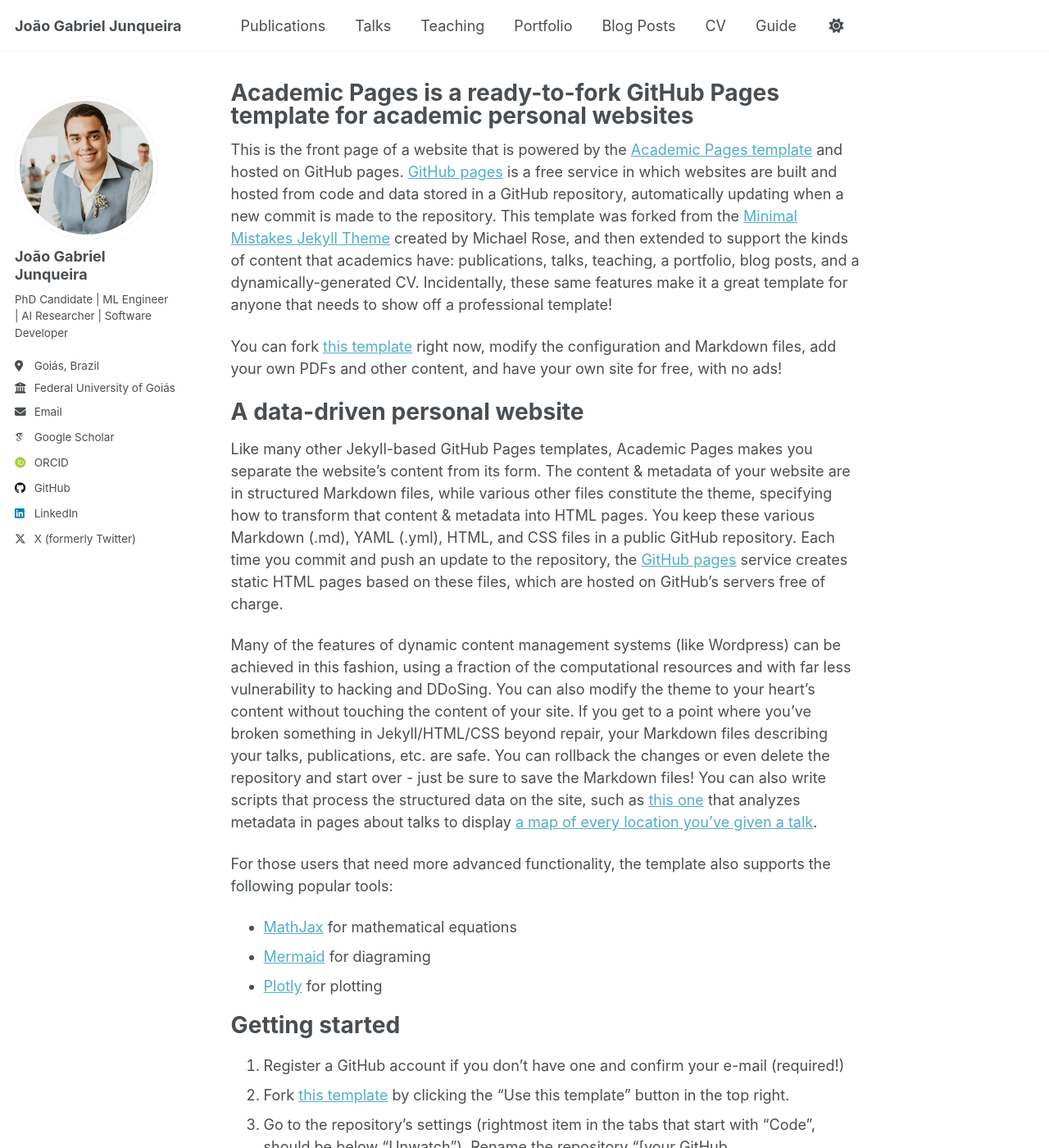
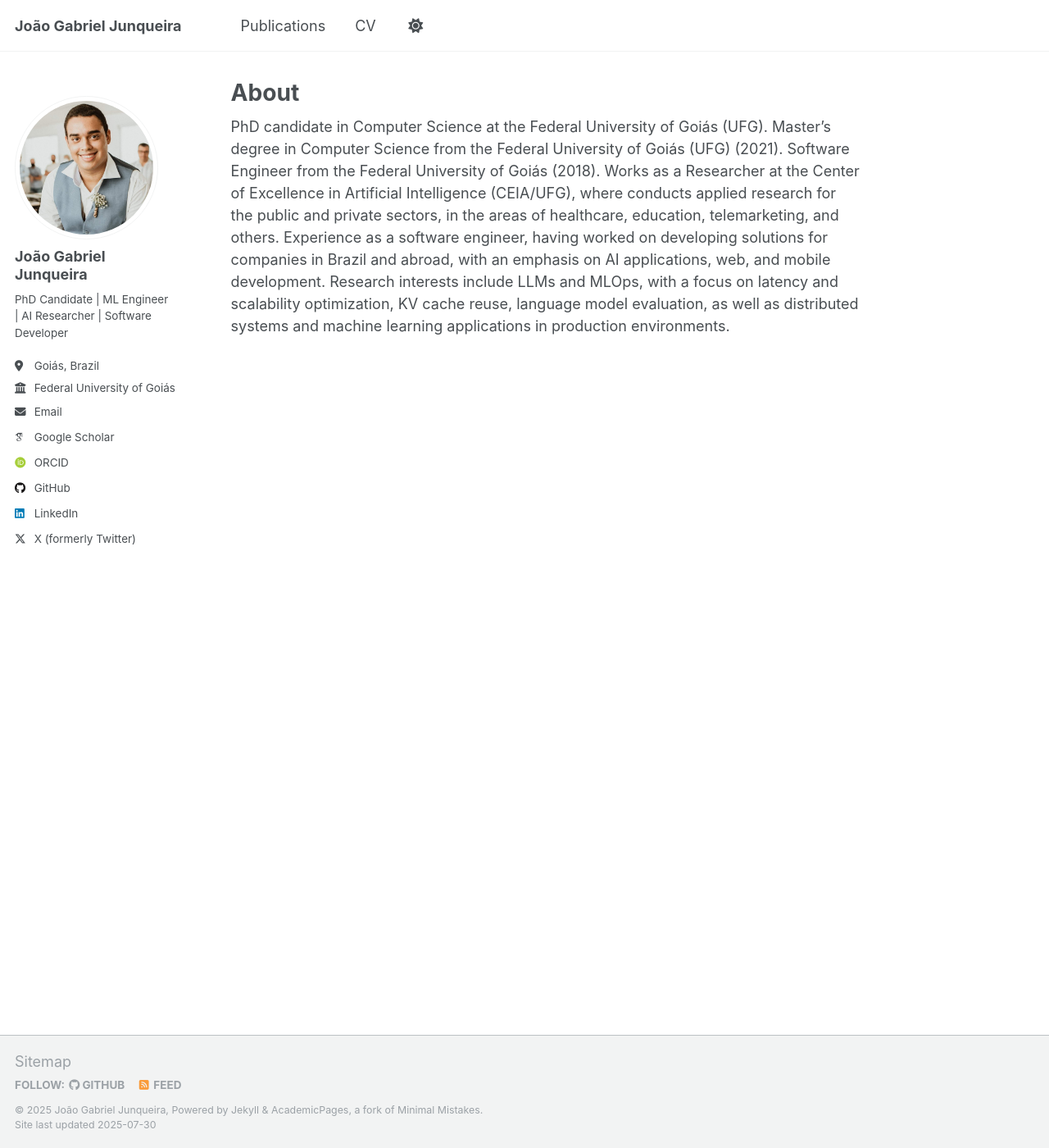
Before and after one commit to joaogabrieljunq/joaogabrieljunq.github.io, a Jekyll site: the page built from _pages/about.md, in a window 1280 px wide and 1400 px high. Shown: the whole window at 82% size. Built offline with Jekyll 4.4.1, drawn with Linux system fonts in a browser that asks for light colours; some web fonts are replaced; a script that is not in the unit is left out; some of the changed text lies outside the part shown.

Commit message:
upload about section

```diff
--- a/_config.yml
+++ b/_config.yml
@@ -13,7 +13,7 @@ title                    : "João Gabriel Junqueira"
 title_separator          : "-"
 name                     : &name "João Gabriel Junqueira"
 description              : &description "personal description"
-url                      : https://academicpages.github.io # the base hostname & protocol for your site e.g. "https://[your GitHub username].github.io" or if you already have some other page hosted on Github then use "https://[your GitHub username].github.io/[Your Repo Name]"
+url                      : https://joaogabrieljunq.github.io # the base hostname & protocol for your site e.g. "https://[your GitHub username].github.io" or if you already have some other page hosted on Github then use "https://[your GitHub username].github.io/[Your Repo Name]"
 baseurl                  : "" # the subpath of your site, e.g. "/blog"
 repository               : "academicpages/academicpages.github.io"
 
@@ -46,7 +46,7 @@ author:
   bitbucket        : # Username - Update with your username on the site
   codepen          : # Username
   dribbble         : # Username
-  github           : "academicpages"
+  github           : "joaogabrieljunq"
   kaggle           : # Username
   stackoverflow    : # User number or user number and name (i.e., use "1" or "1/jeff-atwood")
 
--- a/_data/navigation.yml
+++ b/_data/navigation.yml
@@ -11,23 +11,20 @@ main:
   - title: "Publications"
     url: /publications/
 
-  - title: "Talks"
-    url: /talks/
+ # - title: "Talks"
+  #  url: /talks/
 
-  - title: "Teaching"
-    url: /teaching/
+#  - title: "Teaching"
+#    url: /teaching/
 
-  - title: "Portfolio"
-    url: /portfolio/
+ # - title: "Portfolio"
+ #   url: /portfolio/
 
-  - title: "Blog Posts"
-    url: /year-archive/
+ # - title: "Blog Posts"
+ #   url: /year-archive/
 
   - title: "CV"
     url: /cv/
 
   # - title: "CV"
   #   url: /cv-json/
-
-  - title: "Guide"
-    url: /markdown/
--- a/_pages/about.md
+++ b/_pages/about.md
@@ -1,45 +1,10 @@
 ---
 permalink: /
-title: "Academic Pages is a ready-to-fork GitHub Pages template for academic personal websites"
+title: "About"
 author_profile: true
 redirect_from:
   - /about/
   - /about.html
 ---
 
-This is the front page of a website that is powered by the [Academic Pages template](https://github.com/academicpages/academicpages.github.io) and hosted on GitHub pages. [GitHub pages](https://pages.github.com) is a free service in which websites are built and hosted from code and data stored in a GitHub repository, automatically updating when a new commit is made to the repository. This template was forked from the [Minimal Mistakes Jekyll Theme](https://mmistakes.github.io/minimal-mistakes/) created by Michael Rose, and then extended to support the kinds of content that academics have: publications, talks, teaching, a portfolio, blog posts, and a dynamically-generated CV. Incidentally, these same features make it a great template for anyone that needs to show off a professional template!
-
- You can fork [this template](https://github.com/academicpages/academicpages.github.io) right now, modify the configuration and Markdown files, add your own PDFs and other content, and have your own site for free, with no ads!
-
-A data-driven personal website
-======
-Like many other Jekyll-based GitHub Pages templates, Academic Pages makes you separate the website's content from its form. The content & metadata of your website are in structured Markdown files, while various other files constitute the theme, specifying how to transform that content & metadata into HTML pages. You keep these various Markdown (.md), YAML (.yml), HTML, and CSS files in a public GitHub repository. Each time you commit and push an update to the repository, the [GitHub pages](https://pages.github.com/) service creates static HTML pages based on these files, which are hosted on GitHub's servers free of charge.
-
-Many of the features of dynamic content management systems (like Wordpress) can be achieved in this fashion, using a fraction of the computational resources and with far less vulnerability to hacking and DDoSing. You can also modify the theme to your heart's content without touching the content of your site. If you get to a point where you've broken something in Jekyll/HTML/CSS beyond repair, your Markdown files describing your talks, publications, etc. are safe. You can rollback the changes or even delete the repository and start over - just be sure to save the Markdown files! You can also write scripts that process the structured data on the site, such as [this one](https://github.com/academicpages/academicpages.github.io/blob/master/talkmap.ipynb) that analyzes metadata in pages about talks to display [a map of every location you've given a talk](https://academicpages.github.io/talkmap.html).
-
-For those users that need more advanced functionality, the template also supports the following popular tools:
-- [MathJax](https://www.mathjax.org/) for mathematical equations
-- [Mermaid](https://mermaid.js.org/) for diagraming
-- [Plotly](https://plotly.com/javascript/) for plotting
-
-Getting started
-======
-1. Register a GitHub account if you don't have one and confirm your e-mail (required!)
-1. Fork [this template](https://github.com/academicpages/academicpages.github.io) by clicking the "Use this template" button in the top right.
-1. Go to the repository's settings (rightmost item in the tabs that start with "Code", should be below "Unwatch"). Rename the repository "[your GitHub username].github.io", which will also be your website's URL.
-1. Set site-wide configuration and create content & metadata (see below -- also see [this set of diffs](http://archive.is/3TPas) showing what files were changed to set up [an example site](https://getorg-testacct.github.io) for a user with the username "getorg-testacct")
-1. Upload any files (like PDFs, .zip files, etc.) to the files/ directory. They will appear at https://[your GitHub username].github.io/files/example.pdf.
-1. Check status by going to the repository settings, in the "GitHub pages" section
-
-Site-wide configuration
-------
-The main configuration file for the site is in the base directory in [_config.yml](https://github.com/academicpages/academicpages.github.io/blob/master/_config.yml), which defines the content in the sidebars and other site-wide features. You will need to replace the default variables with ones about yourself and your site's github repository. The configuration file for the top menu is in [_data/navigation.yml](https://github.com/academicpages/academicpages.github.io/blob/master/_data/navigation.yml). For example, if you don't have a portfolio or blog posts, you can remove those items from that navigation.yml file to remove them from the header.
-
-Create content & metadata
-------
-For site content, there is one Markdown file for each type of content, which are stored in directories like _publications, _talks, _posts, _teaching, or _pages. For example, each talk is a Markdown file in the [_talks directory](https://github.com/academicpages/academicpages.github.io/tree/master/_talks). At the top of each Markdown file is structured data in YAML about the talk, which the theme will parse to do lots of cool stuff. The same structured data about a talk is used to generate the list of talks on the [Talks page](https://academicpages.github.io/talks), each [individual page](https://academicpages.github.io/talks/2012-03-01-talk-1) for specific talks, the talks section for the [CV page](https://academicpages.github.io/cv), and the [map of places you've given a talk](https://academicpages.github.io/talkmap.html) (if you run this [python file](https://github.com/academicpages/academicpages.github.io/blob/master/talkmap.py) or [Jupyter notebook](https://github.com/academicpages/academicpages.github.io/blob/master/talkmap.ipynb), which creates the HTML for the map based on the contents of the _talks directory).
-
-**Markdown generator**
-
-The repository includes [a set of Jupyter notebooks](https://github.com/academicpages/academicpages.github.io/tree/master/markdown_generator
-) that converts a CSV containing structured data about talks or presentations into individual Markdown files that will be properly formatted for the Academic Pages template. The sample CSVs in that directory are the ones I used to create my own personal website at stuartgeiger.com. My usual workflow is that I keep a spreadsheet of my publications and talks, then run the code in these notebooks to generate the Markdown files, then commit and push them to the GitHub repository.
+PhD candidate in Computer Science at the Federal University of Goiás (UFG). Master's degree in Computer Science from the Federal University of Goiás (UFG) (2021). Software Engineer from the Federal University of Goiás (2018). Works as a Researcher at the Center of Excellence in Artificial Intelligence (CEIA/UFG), where conducts applied research for the public and private sectors, in the areas of healthcare, education, telemarketing, and others. Experience as a software engineer, having worked on developing solutions for companies in Brazil and abroad, with an emphasis on AI applications, web, and mobile development. Research interests include LLMs and MLOps, with a focus on latency and scalability optimization, KV cache reuse, language model evaluation, as well as distributed systems and machine learning applications in production environments.
```
